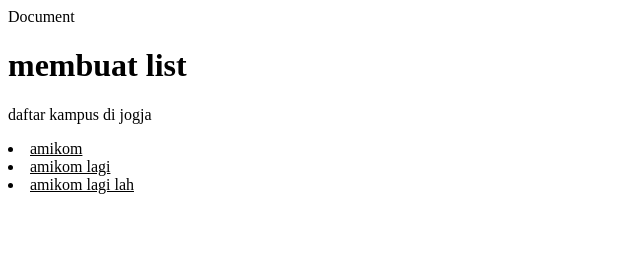
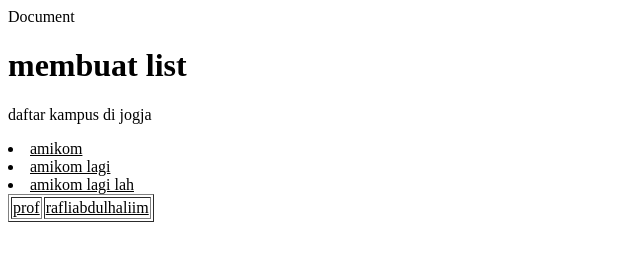
Before and after one commit to RafliAbdulHaliim/PW_Praktikum2, a plain HTML site: page index.html in a window 1280 px wide. Shown: the whole page, without its empty margins (0-640 px from the left). Drawn offline with Linux system fonts and the light colour scheme.

Commit message:
tambah index html"

```diff
--- a/index.html
+++ b/index.html
@@ -12,5 +12,13 @@
     <li>amikom</li>
     <li>amikom lagi</li>
     <li>amikom lagi lah</li>
+    <table>
+        <table border=1>
+    <tr>
+        <td>prof
+            <td>rafliabdulhaliim</td>
+        </td>
+    </tr>
+    </table>
 </body>
 </html>
```
